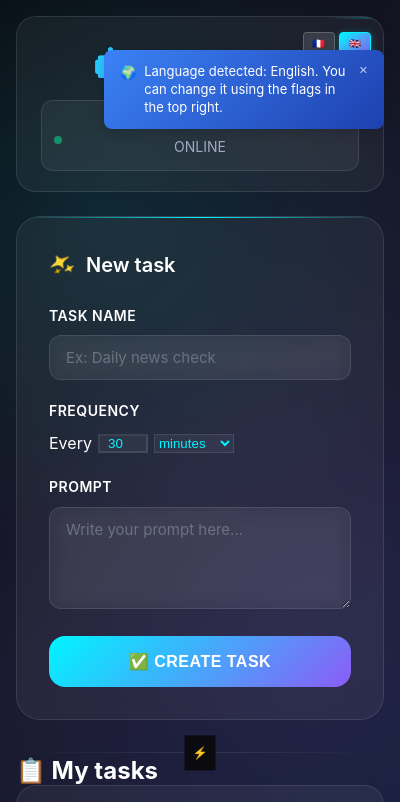
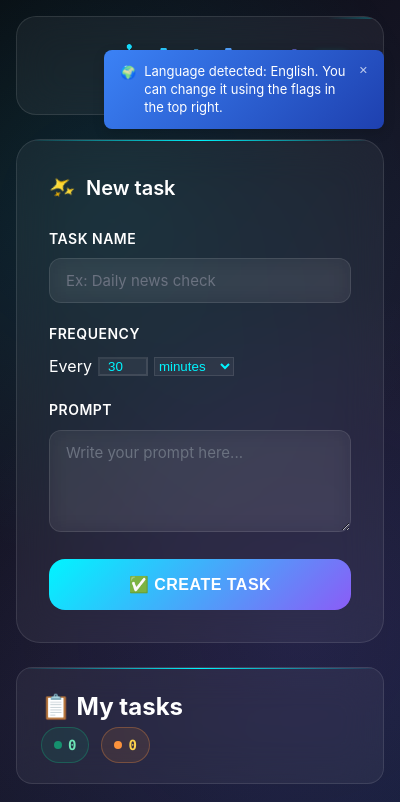
Before and after one commit to MovingLive/auto-agent-extension, a browser extension: page popup.html in a window 400 px wide. Shown: the top 802 px of the page. Drawn offline with Linux system fonts and the light colour scheme.

Commit message:
feat: Améliore l'interface utilisateur avec un en-tête centré, des indicateurs de statut des tâches et un style moderne

```diff
--- a/popup.css
+++ b/popup.css
@@ -147,10 +147,19 @@ svg {
 }
 
 .header-top {
+  position: relative;
+  margin-bottom: 12px;
   display: flex;
-  justify-content: space-between;
+  justify-content: center;
   align-items: center;
-  margin-bottom: 12px;
+  width: 100%;
+}
+
+.header-center {
+  display: flex;
+  justify-content: center;
+  align-items: center;
+  width: 100%;
 }
 
 .header h1 {
@@ -165,8 +174,33 @@ svg {
   gap: 12px;
 }
 
+.header-title {
+  background: linear-gradient(135deg, #00f5ff, #8b5cf6);
+  background-clip: text;
+  -webkit-background-clip: text;
+  -webkit-text-fill-color: transparent;
+  font-weight: bold;
+  font-size: 28px;
+  letter-spacing: 0.025em;
+}
+
+.header-ai-badge {
+  padding: 4px 8px;
+  background: linear-gradient(135deg, rgba(0, 245, 255, 0.2), rgba(139, 92, 246, 0.2));
+  border-radius: 20px;
+  font-size: 12px;
+  font-family: monospace;
+  color: #00f5ff;
+  border: 1px solid rgba(0, 245, 255, 0.3);
+}
+
+.header-robot {
+  font-size: 32px;
+  animation: pulse 2s infinite;
+}
+
 .header h1::before {
-  content: '🤖';
+  content: '';  /* Suppression du double emoji */
   font-size: 32px;
   animation: pulse 2s infinite;
 }
@@ -179,8 +213,8 @@ svg {
 /* === Sélecteur de langue compact === */
 .language-selector-compact {
     position: absolute;
-    top: 16px;
-    right: 16px;
+    top: 0;
+    right: 0;
     z-index: 50;
 }
 
@@ -605,6 +639,101 @@ svg {
   color: var(--ai-primary);
 }
 
+/* En-tête de section avec indicateurs */
+.task-section-header {
+  background: var(--ai-bg-glass);
+  backdrop-filter: blur(20px);
+  border: 1px solid var(--ai-border);
+  border-radius: 16px;
+  padding: 20px 24px;
+  margin: 24px 0;
+  position: relative;
+  overflow: hidden;
+  transition: var(--ai-transition);
+}
+
+.task-section-header::before {
+  content: '';
+  position: absolute;
+  top: 0;
+  left: 0;
+  right: 0;
+  height: 1px;
+  background: linear-gradient(90deg, transparent, var(--ai-primary), transparent);
+}
+
+.task-section-header:hover {
+  border-color: var(--ai-border-hover);
+  box-shadow: var(--ai-shadow-glow);
+}
+
+/* Indicateurs de statut des tâches */
+.task-indicators {
+  display: flex;
+  align-items: center;
+  gap: 12px;
+}
+
+.indicator-badge {
+  display: flex;
+  align-items: center;
+  gap: 6px;
+  padding: 6px 12px;
+  border-radius: 20px;
+  font-size: 14px;
+  transition: var(--ai-transition);
+}
+
+.indicator-active {
+  background: rgba(16, 185, 129, 0.1);
+  border: 1px solid rgba(16, 185, 129, 0.3);
+}
+
+.indicator-paused {
+  background: rgba(251, 146, 60, 0.1);
+  border: 1px solid rgba(251, 146, 60, 0.3);
+}
+
+.indicator-dot {
+  width: 8px;
+  height: 8px;
+  border-radius: 50%;
+}
+
+.dot-active {
+  background: #10b981;
+  animation: pulse-dot 2s infinite;
+}
+
+.dot-paused {
+  background: #fb923c;
+}
+
+.indicator-count {
+  font-family: 'Monaco', 'Menlo', monospace;
+  font-weight: 700;
+  font-size: 14px;
+}
+
+.indicator-active .indicator-count {
+  color: #6ee7b7;
+}
+
+.indicator-paused .indicator-count {
+  color: #fcd34d;
+}
+
+@keyframes pulse-dot {
+  0%, 100% {
+    opacity: 1;
+    box-shadow: 0 0 0 0 rgba(16, 185, 129, 0.7);
+  }
+  50% {
+    opacity: 0.7;
+    box-shadow: 0 0 0 8px rgba(16, 185, 129, 0);
+  }
+}
+
 /* Section de gestion moderne */
 .manage-section h2 {
   font-size: 20px;
--- a/popup.html
+++ b/popup.html
@@ -17,25 +17,18 @@
         <!-- Header futuriste -->
         <div class="header group">
             <div class="header-top">
-                <h1 data-i18n="appTitle" class="flex items-center gap-3">
-                    <span class="text-3xl animate-pulse">🤖</span>
-                    <span class="bg-gradient-to-r from-cyan-400 to-purple-600 bg-clip-text text-transparent font-bold text-2xl tracking-wide">
-                        AutoAgent
-                    </span>
-                    <span class="px-2 py-1 bg-gradient-to-r from-cyan-500/20 to-purple-600/20 rounded-full text-xs font-mono text-cyan-400 border border-cyan-500/30">
-                        AI
-                    </span>
-                </h1>
+                <!-- Titre centré -->
+                <div class="header-center">
+                    <h1 data-i18n="appTitle">
+                        <span class="header-robot">🤖</span>
+                        <span class="header-title">AutoAgent</span>
+                        <span class="header-ai-badge">AI</span>
+                    </h1>
+                </div>
+                <!-- Boutons de langue positionnés absolument -->
                 <div class="language-selector-compact">
                     <button type="button" class="language-btn-compact" data-lang="fr" title="Français">🇫🇷</button>
                     <button type="button" class="language-btn-compact" data-lang="en" title="English">🇬🇧</button>
-                </div>
-            </div>
-            <div class="stats relative">
-                <div class="absolute left-3 top-1/2 transform -translate-y-1/2 w-2 h-2 bg-green-400 rounded-full animate-pulse"></div>
-                <span id="activeTasksCount" data-i18n="noActiveTasks" class="ml-6 font-mono">Aucune tâche active</span>
-                <div class="absolute right-3 top-1/2 transform -translate-y-1/2 text-xs text-cyan-400 font-mono">
-                    ONLINE
                 </div>
             </div>
         </div>
@@ -112,10 +105,23 @@
             </div>
         </div>
 
-        <!-- Séparateur avec titre -->
-        <div class="separator relative">
-            <div class="absolute left-1/2 top-1/2 transform -translate-x-1/2 -translate-y-1/2 bg-gray-900 px-6 py-2">
-                <h2 data-i18n="myTasks" class="text-cyan-400 font-semibold text-lg tracking-wide">Mes tâches</h2>
+        <!-- Titre de section avec indicateurs -->
+        <div class="task-section-header">
+            <div class="flex items-center justify-between w-full">
+                <h2 data-i18n="myTasks" class="text-cyan-400 font-semibold text-xl tracking-wide flex items-center gap-3">
+                    <span class="text-xl">📋</span>
+                    <span>Mes tâches</span>
+                </h2>
+                <div id="taskStatusIndicators" class="task-indicators">
+                    <div class="indicator-badge indicator-active">
+                        <div class="indicator-dot dot-active"></div>
+                        <span id="activeCount" class="indicator-count">0</span>
+                    </div>
+                    <div class="indicator-badge indicator-paused">
+                        <div class="indicator-dot dot-paused"></div>
+                        <span id="pausedCount" class="indicator-count">0</span>
+                    </div>
+                </div>
             </div>
         </div>
 
--- a/popup.js
+++ b/popup.js
@@ -428,12 +428,18 @@ function updateTaskCount() {
     chrome.storage.local.get(['cronTasks'], (result) => {
         const tasks = result.cronTasks || [];
         const activeTasks = tasks.filter(task => task.isActive).length;
-        const countElement = document.getElementById('activeTasksCount');
+        const pausedTasks = tasks.filter(task => !task.isActive).length;
 
-        if (activeTasks === 0) {
-            countElement.textContent = window.i18n.t('noActiveTasks');
-        } else {
-            countElement.textContent = window.i18n.t('activeTasksCount', { count: activeTasks });
+        // Mettre à jour les indicateurs dans le titre
+        const activeCountElement = document.getElementById('activeCount');
+        const pausedCountElement = document.getElementById('pausedCount');
+
+        if (activeCountElement) {
+            activeCountElement.textContent = activeTasks;
+        }
+
+        if (pausedCountElement) {
+            pausedCountElement.textContent = pausedTasks;
         }
     });
 }
```
